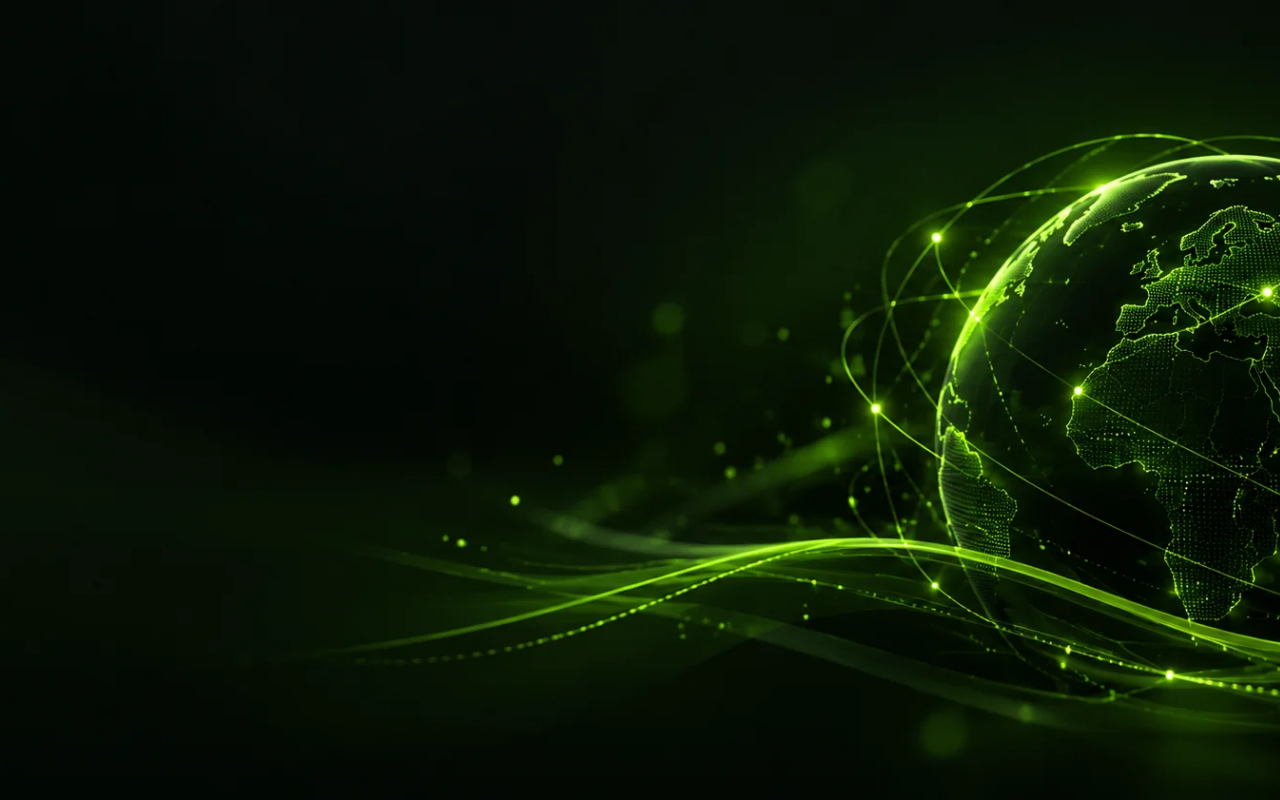
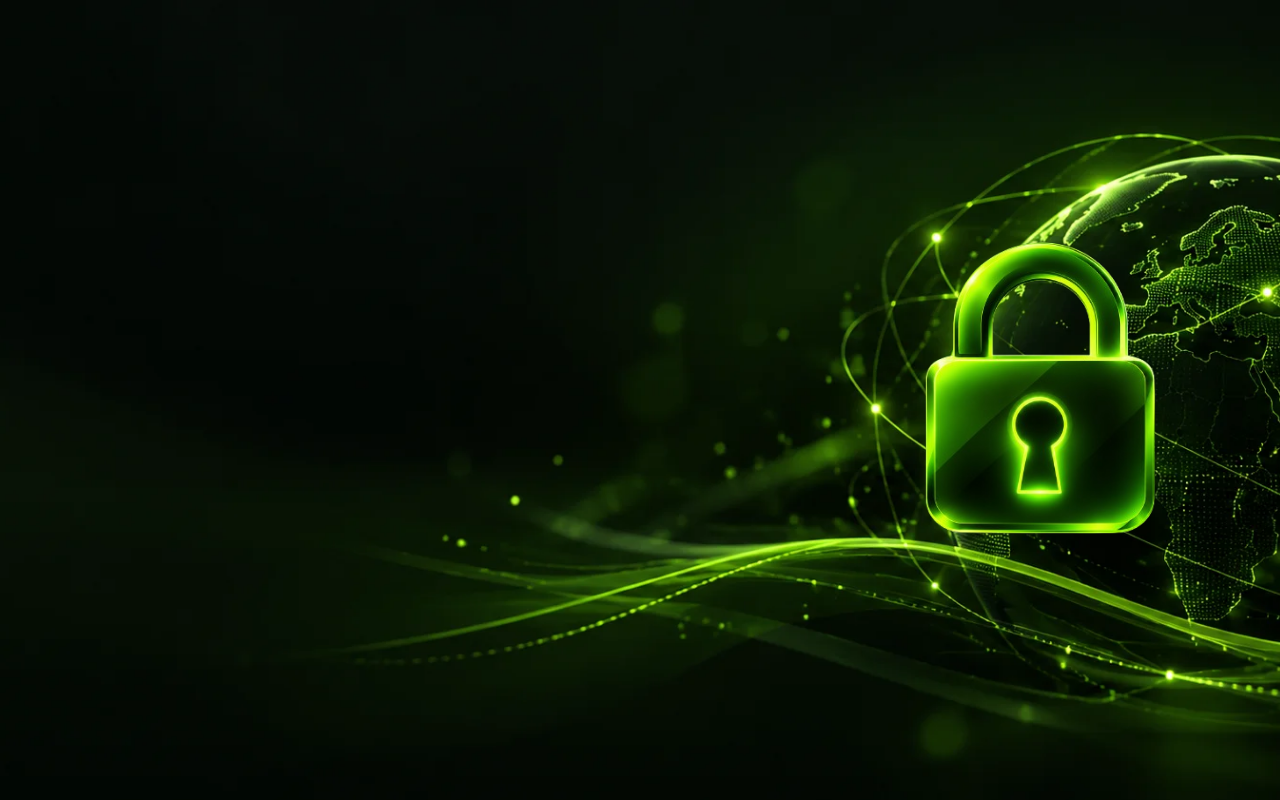
Before and after one commit to Haseem-hase/speedways_group, a Next.js app: page / in a window 1280 px wide. Built offline with nearby package versions, Linux system fonts and the light colour scheme.

Commit message:
lock image added above the hero section bg image

```diff
--- a/src/Components/HomeComponents/HeroSection.tsx
+++ b/src/Components/HomeComponents/HeroSection.tsx
@@ -1,14 +1,26 @@
 import React from 'react'
+import Image from 'next/image'
 
 const HeroSection = () => {
   return (
     <div
-      className="min-h-screen bg-cover bg-center bg-no-repeat"
+      className="min-h-screen bg-cover bg-center bg-no-repeat relative flex items-center"
       style={{
         backgroundImage: 'url(/assets/Images/HerooSection/heroSection.webp)'
       }}
     >
-      {/* Hero content goes here */}
+      <div className="container mx-auto px-4 flex items-center justify-end">
+        <div className="relative w-full max-w-sm md:max-w-md">
+          <Image
+            src="/assets/Images/HerooSection/herolock.png"
+            alt="Hero Lock"
+            width={500}
+            height={500}
+            className="w-full h-auto"
+            priority
+          />
+        </div>
+      </div>
     </div>
   )
 }
```
